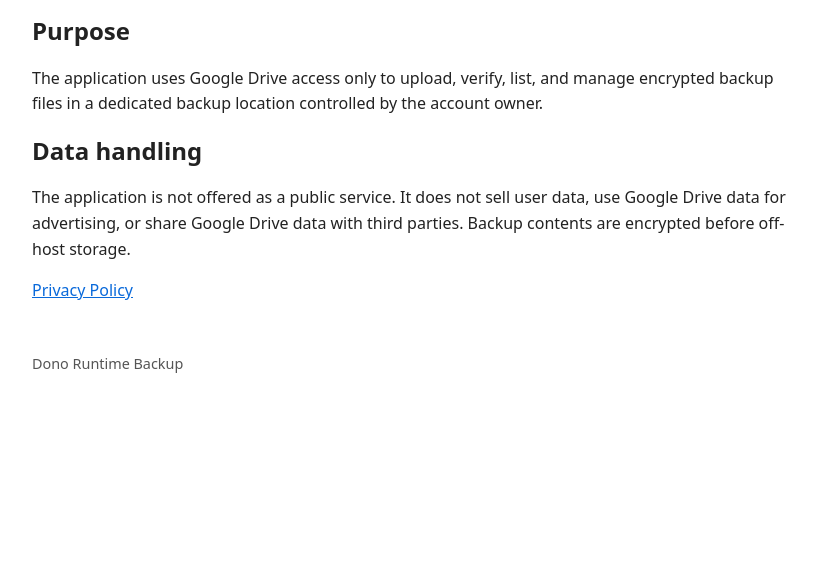
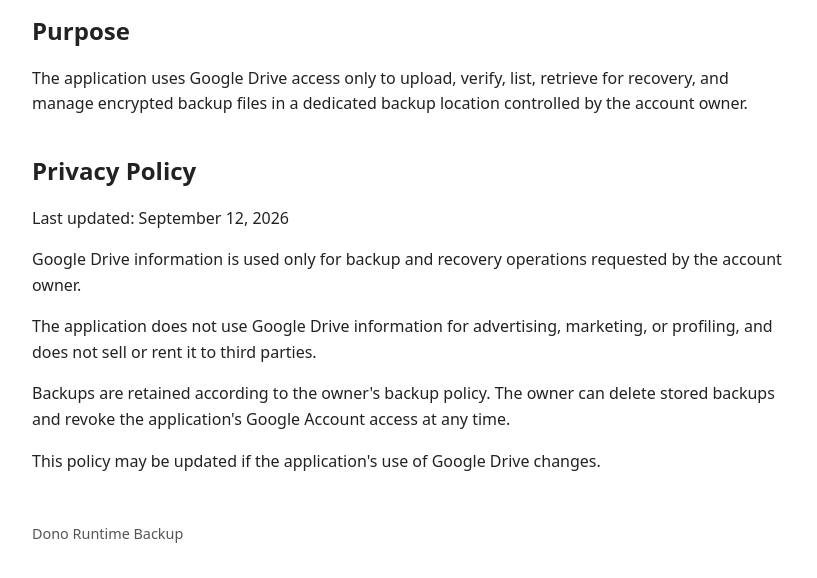
Before and after one commit to dwforcgptesting-star/dono-runtime-backup-site, a plain HTML site: page index.html in a window 1280 px wide. Shown: the part 178-756 px from the top of the page, without its empty margins (228-1045 px from the left). Drawn offline with Linux system fonts and the light colour scheme.

Commit message:
Add privacy section to OAuth homepage

```diff
--- a/index.html
+++ b/index.html
@@ -9,6 +9,7 @@
     body { font-family: system-ui, -apple-system, BlinkMacSystemFont, "Segoe UI", sans-serif; max-width: 760px; margin: 4rem auto; padding: 0 1.25rem; line-height: 1.6; color: #222; }
     h1, h2 { line-height: 1.2; }
     a { color: #0969da; }
+    section { margin-top: 2.5rem; }
     footer { margin-top: 3rem; font-size: 0.9rem; color: #555; }
   </style>
 </head>
@@ -18,15 +19,17 @@
     <p>Dono Runtime Backup is a private-use utility that creates encrypted off-host backups of the owner's Dono Runtime staging environment and stores those backups in the owner's Google Drive.</p>
 
     <h2>Purpose</h2>
-    <p>The application uses Google Drive access only to upload, verify, list, and manage encrypted backup files in a dedicated backup location controlled by the account owner.</p>
+    <p>The application uses Google Drive access only to upload, verify, list, retrieve for recovery, and manage encrypted backup files in a dedicated backup location controlled by the account owner.</p>
 
-    <h2>Data handling</h2>
-    <p>The application is not offered as a public service. It does not sell user data, use Google Drive data for advertising, or share Google Drive data with third parties. Backup contents are encrypted before off-host storage.</p>
-
-    <p><a href="privacy.html">Privacy Policy</a></p>
+    <section id="privacy">
+      <h2>Privacy Policy</h2>
+      <p>Last updated: September 12, 2026</p>
+      <p>Google Drive information is used only for backup and recovery operations requested by the account owner.</p>
+      <p>The application does not use Google Drive information for advertising, marketing, or profiling, and does not sell or rent it to third parties.</p>
+      <p>Backups are retained according to the owner's backup policy. The owner can delete stored backups and revoke the application's Google Account access at any time.</p>
+      <p>This policy may be updated if the application's use of Google Drive changes.</p>
+    </section>
   </main>
-  <footer>
-    <p>Dono Runtime Backup</p>
-  </footer>
+  <footer><p>Dono Runtime Backup</p></footer>
 </body>
 </html>
```
